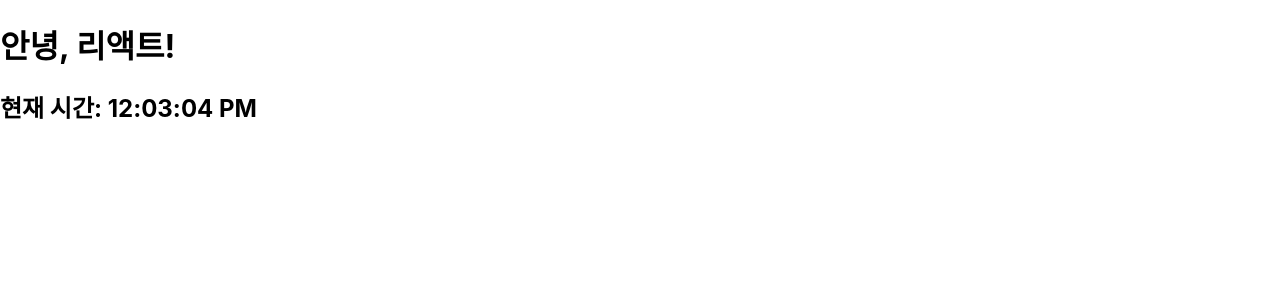
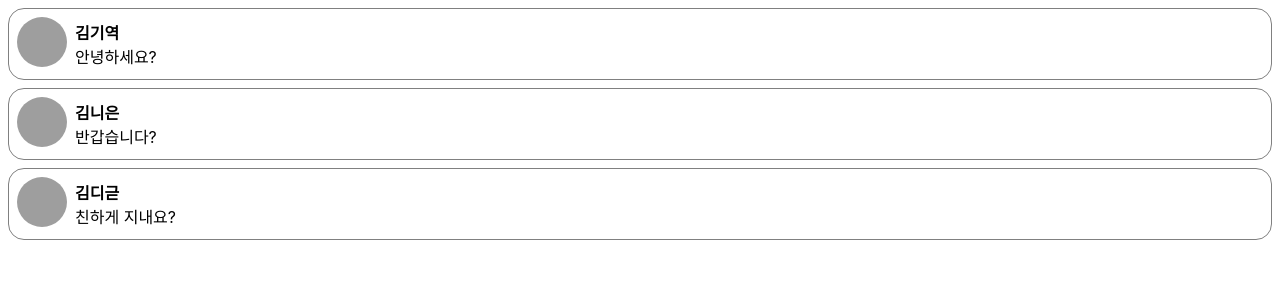
Before and after one commit to appleSimple/react-tutorial, a React (Create React App) app in the folder first-app/: page / in a window 1280 px wide. Shown: the top 300 px of the page. Built offline with nearby package versions, Linux system fonts and the light colour scheme; grey boxes are pictures that could not be loaded.

Commit message:
feat :  rendering loop template

```diff
--- /dev/null
+++ b/first-app/src/chapter_05/Comment.jsx
@@ -0,0 +1,54 @@
+import React from 'react';
+
+const styles = {
+  wrapper: {
+    margin: 8,
+    padding: 8,
+    display: 'flex',
+    flexDirection: 'row',
+    border: '1px solid grey',
+    borderRadius: 16,
+  },
+  imageContainer: {},
+  image: {
+    width: 50,
+    height: 50,
+    borderRadius: 25,
+  },
+  contentContainer: {
+    marginLeft: 8,
+    display: 'flex',
+    flexDirection: 'column',
+    justifyContent: 'center',
+  },
+  nameText: {
+    color: 'black',
+    fontSize: 16,
+    fontWeight: 'bold',
+  },
+  commentText: {
+    color: 'black',
+    fontSize: 16,
+  },
+};
+
+function Comment(props) {
+  return (
+    <div style={styles.wrapper}>
+      <div style={styles.imageContainer}>
+        <img
+          style={styles.image}
+          src="http://signimages.com.au/stock-photo-preview/100550953/1000/iss_18592_00878.jpg"
+          alt=""
+        />
+      </div>
+
+      <div style={styles.contentContainer}>
+        <span style={styles.nameText}>{props.name}</span>
+        <span style={styles.commentText}>{props.comment}</span>
+      </div>
+    </div>
+  );
+}
+
+export default Comment;
--- /dev/null
+++ b/first-app/src/chapter_05/CommentList.jsx
@@ -0,0 +1,29 @@
+import React from 'react';
+import Comment from './Comment';
+
+const comments = [
+  {
+    name: '김기역',
+    comment: '안녕하세요?',
+  },
+  {
+    name: '김니은',
+    comment: '반갑습니다?',
+  },
+  {
+    name: '김디귿',
+    comment: '친하게 지내요?',
+  },
+];
+
+function CommentList(props) {
+  return (
+    <div>
+      {comments.map((comment) => {
+        return <Comment name={comment.name} comment={comment.comment} />;
+      })}
+    </div>
+  );
+}
+
+export default CommentList;
--- a/first-app/src/index.js
+++ b/first-app/src/index.js
@@ -3,17 +3,15 @@ import ReactDOM from 'react-dom/client';
 import './index.css';
 import App from './App';
 import reportWebVitals from './reportWebVitals';
-import Clock from './chapter_04/Clock';
+import CommentList from './chapter_05/CommentList';
 
 const root = ReactDOM.createRoot(document.getElementById('root'));
 
-setInterval(() => {
-  root.render(
-    <React.StrictMode>
-      <Clock />
-    </React.StrictMode>
-  );
-}, 1000);
+root.render(
+  <React.StrictMode>
+    <CommentList />
+  </React.StrictMode>
+);
 
 // If you want to start measuring performance in your app, pass a function
 // to log results (for example: reportWebVitals(console.log))
```
